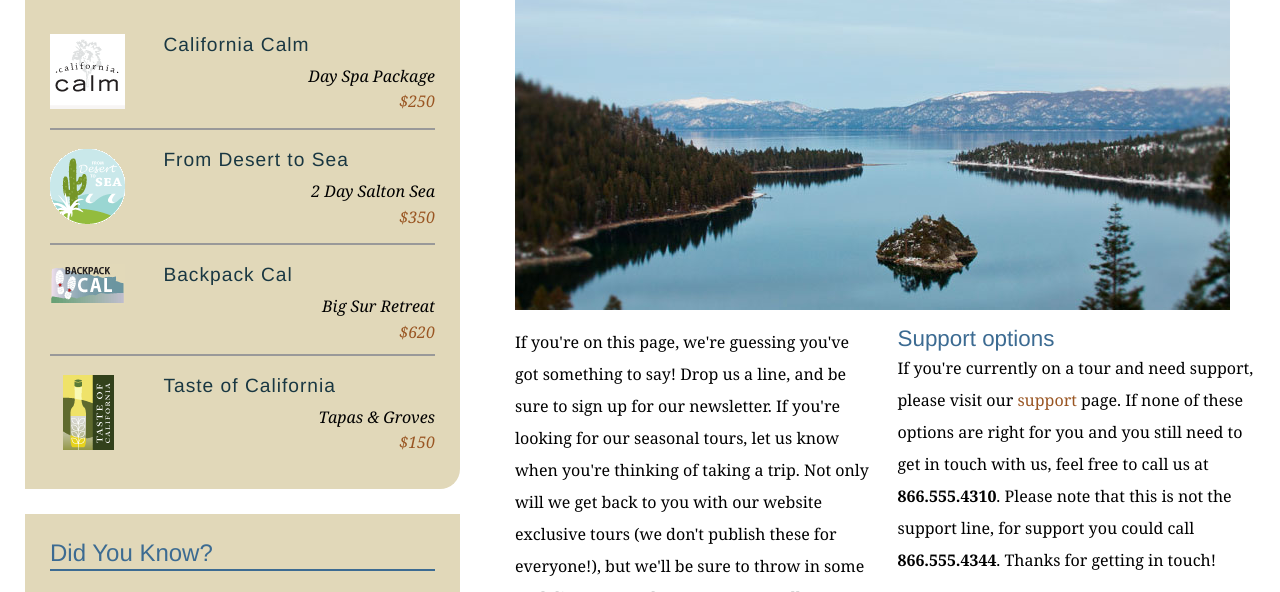
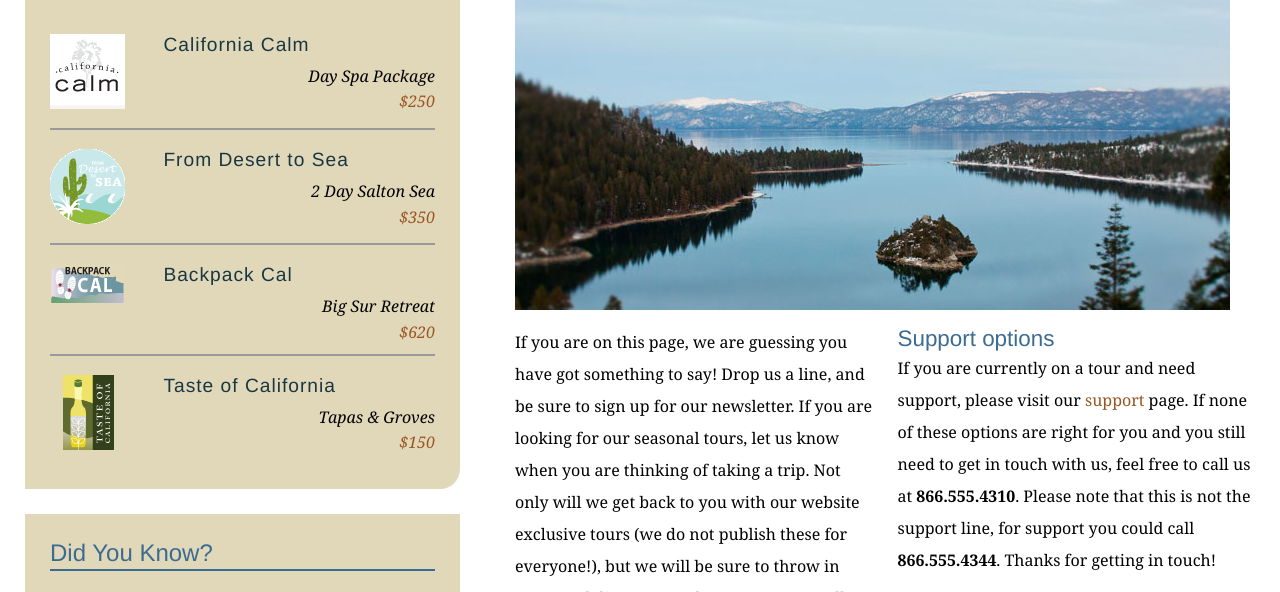
Before and after one commit to alimate/explore, a plain HTML site: page contact.html in a window 1280 px wide. Shown: the part 342-934 px from the top of the page. Drawn offline with Linux system fonts and the light colour scheme.

Commit message:
Remove some contractions in Contact.html

```diff
--- a/contact.html
+++ b/contact.html
@@ -68,10 +68,10 @@
           <h1>Get in touch</h1>
           <img src="assets/images/emerald_bay.jpg" alt="Beautiful Lake Tahoe" class="articleImage" />
           <div class="multiCol">
-            <p>If you're on this page, we're guessing you've got something to say! Drop us a line, and be sure to sign up for our newsletter. If you're looking for our seasonal tours,  let us know when you're thinking of taking a trip. Not only will we get back to you with our website exclusive tours (we don't publish these for everyone!), but we'll be sure to throw in some cool discounts and tour extras as well.</p>
+            <p>If you are on this page, we are guessing you have got something to say! Drop us a line, and be sure to sign up for our newsletter. If you are looking for our seasonal tours,  let us know when you are thinking of taking a trip. Not only will we get back to you with our website exclusive tours (we do not publish these for everyone!), but we will be sure to throw in some cool discounts and tour extras as well.</p>
 
             <h2>Support options</h2>
-            <p>If you're currently on a tour and need support, please visit our <a href="support.html">support</a> page. If none of these options are right for you and you still need to get in touch with us, feel free to call us at<span class="phone"> <strong>866.555.4310</strong>. Please note that this is not the support line, for support you could call </span><strong>866.555.4344</strong>. Thanks for getting in touch!</p>
+            <p>If you are currently on a tour and need support, please visit our <a href="support.html">support</a> page. If none of these options are right for you and you still need to get in touch with us, feel free to call us at<span class="phone"> <strong>866.555.4310</strong>. Please note that this is not the support line, for support you could call </span><strong>866.555.4344</strong>. Thanks for getting in touch!</p>
           </div>
 
           <form id="frmContact" name="frmContact" method="post" action="contact_process.html">
```
